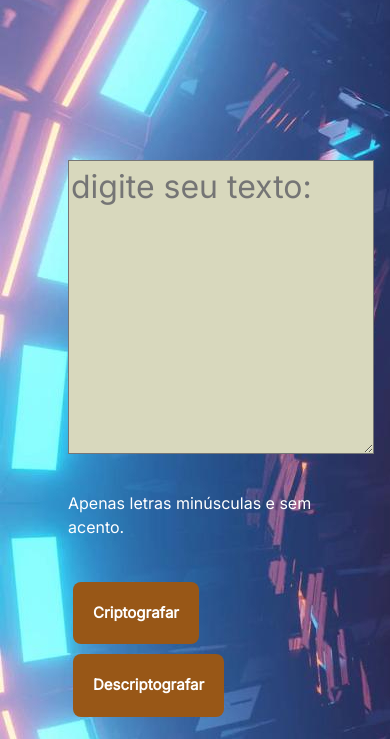
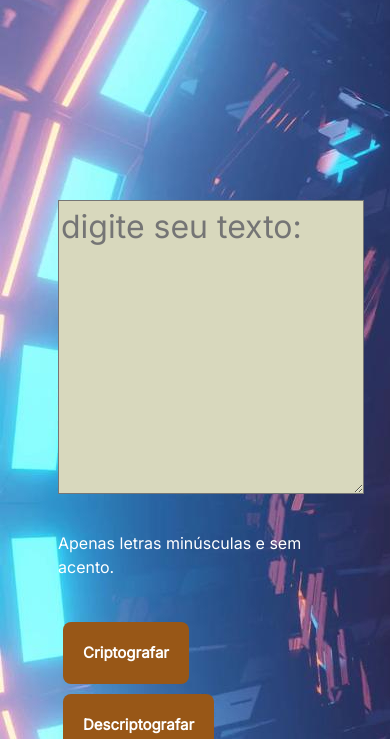
Before and after one commit to Dhionata-n/Challenge-Oracle-ONE, a plain HTML site: page index.html in a window 390 px wide. Shown: the part 59-798 px from the top of the page. Drawn offline with Linux system fonts and the light colour scheme.

Commit message:
Update style.css
"Melhorando o cod"

```diff
--- a/style.css
+++ b/style.css
@@ -78,7 +78,7 @@ main {
   }
   section {
     display: inline-block;
-    margin: 10px 10px;
+    margin: 50px auto;
     padding: 0;
   }
   .input-texto,
```
